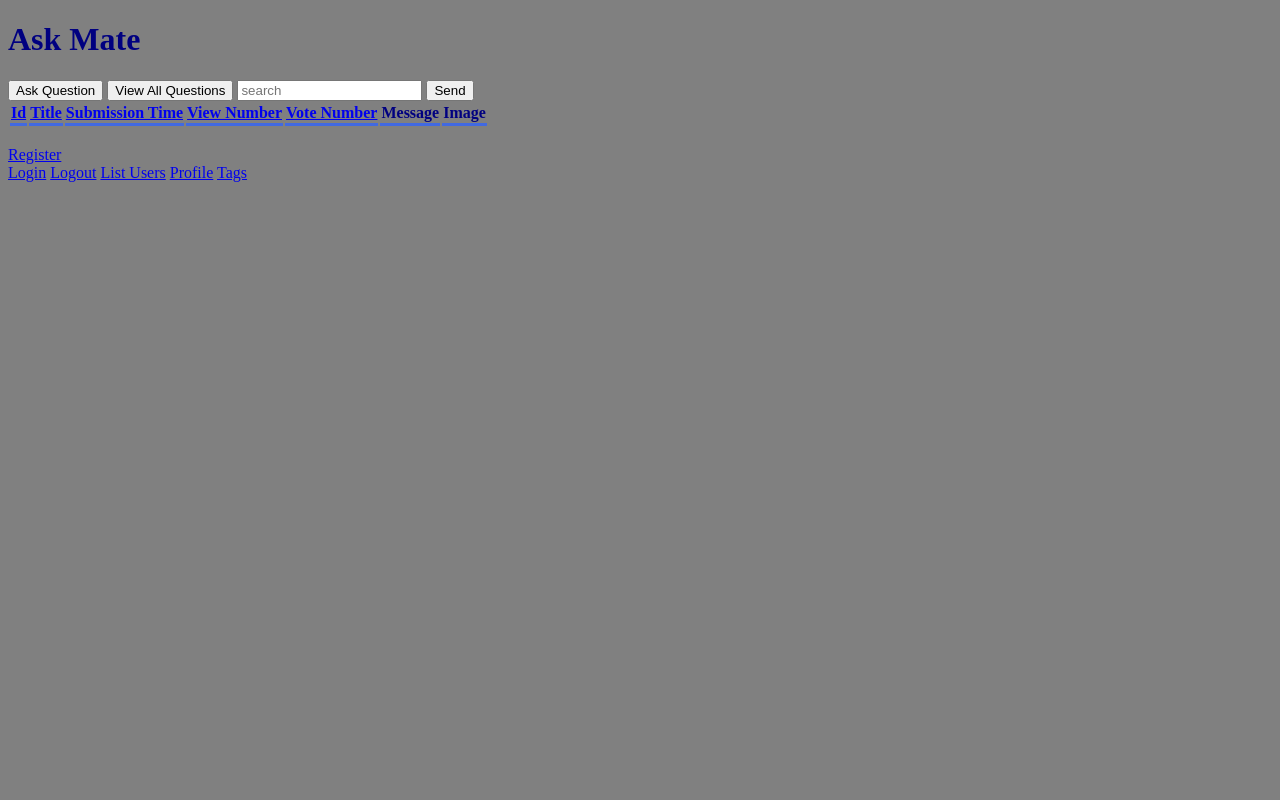
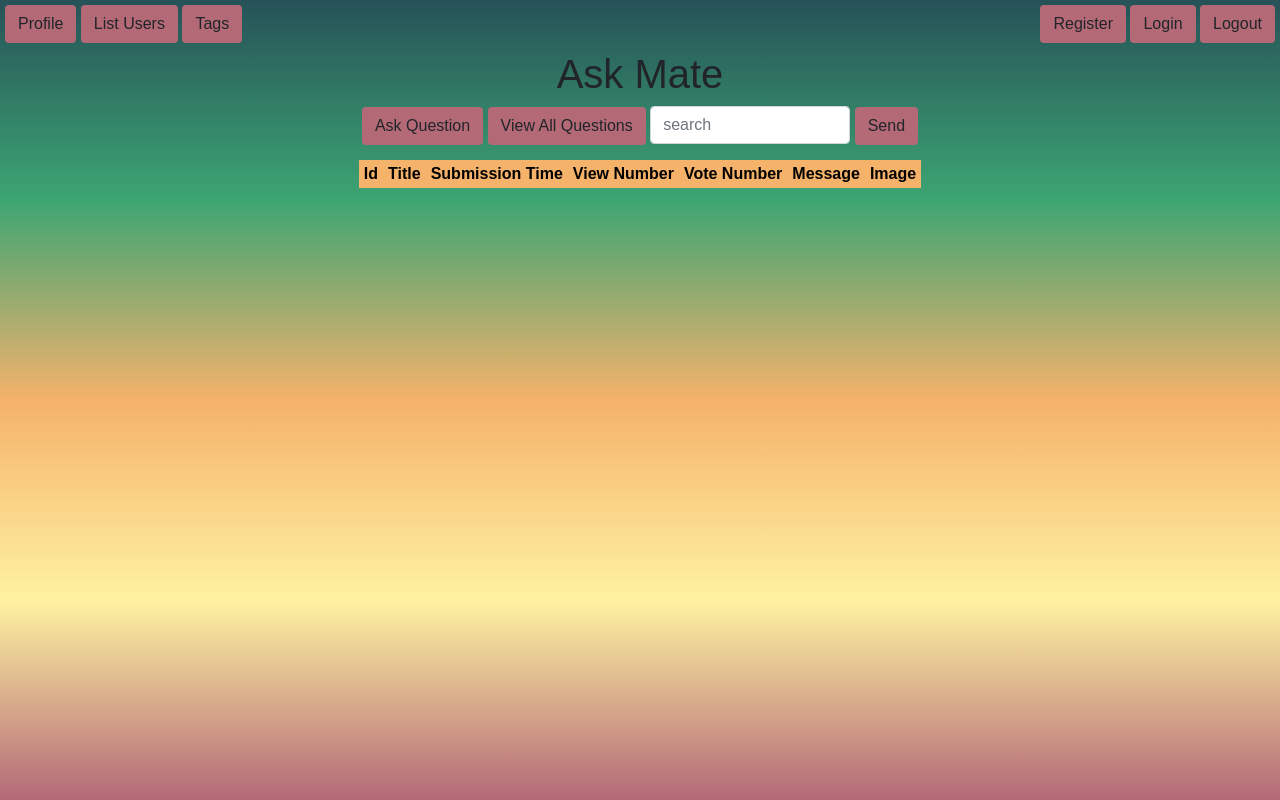
Before and after one commit to Catalin-code/ask-mate, a Flask app: page / in a window 1280 px wide. Run offline with Flask 2, Linux system fonts and the light colour scheme; the visitor is signed in with stand-in values (Sample User, id 1); data that the repository does not hold is empty; some libraries are stand-ins or nearby versions.

Commit message:
Adds css styling for main page

```diff
--- a/static/css/main.css
+++ b/static/css/main.css
@@ -1,154 +1,66 @@
 body {
-    background: rgb(164,164,175);
-    background: linear-gradient(90deg, rgba(164,164,175,1) 27%, rgba(159,159,170,0.7231267507002801) 51%, rgba(127,212,230,1) 100%);
-}
-#tag {
-    width: 80px !important;
-    display:inline-block !important;
+    background-image: linear-gradient(#265258,#3DA573, #F5B26B, #FEF2A1, #B36976 );
+    text-align: center;
+    padding-top: 50px;
+    padding-right: 200px;
+    padding-bottom: 50px;
+    padding-left: 200px;
+    font-family: sans-serif;
 }
 
-.card-deck .card {
-    margin-bottom: 0 !important;
-    margin-left: 0 !important;
-    background-color: rgba(255,250,241,0.69);
+.trb{
+    position: absolute; top: 0; right: 0;
+    margin: 5px 5px;
 }
 
-.p-3 {
-    padding-bottom: 0 !important;
-    padding-top: 0 !important;
+.tlb{
+    position: absolute; top: 0; left: 0;
+    margin: 5px 5px;
 }
 
-.navbar {
-    background-color: rgba(0,0,0,0.42) !important;
-    border-radius: 5px;
+.abc{
+    background-color: #B36976;
 }
 
-.jumbotron {
-    background-color: rgba(253,244,255,0.37) !important;
+table.center {
+    margin-left:auto;
+    margin-right:auto;
+  }
+
+
+#search_input {
+    width: 200px;
+    display: inline;
 }
 
-#comments-jumbotron {
-    height: 50%;
-    margin-bottom: 0 !important;
-    overflow-y: scroll;
-    max-height: 738px;
+table{
+    margin: 15px 0;
+
 }
 
-.custom-image{
-    width: 200px !important;
-    margin-left: 300px !important;
+td{
+    text-align: center;
 }
 
-#x-icon {
-    color: red;
+th{
+    text-align: center;
+    background-color: #F5B26B;
+    color: black;
+    padding: 5px;
 }
 
-.zoomCheck input[type=checkbox] {
-  display: none !important;
+td>a{
+    color: black;
 }
 
-.container img {
-  transition: transform 0.25s ease !important;
-  cursor: zoom-in !important;
+td>a:hover{
+    color: black;
 }
 
-input[type=checkbox]:checked ~ label > img {
-  transform: scale(4) !important;
-  cursor: zoom-out !important;
+th>a{
+    color: black;
 }
 
-#answer-likes {
-    margin-left: 880px;
-    margin-top: -70px;
-    margin-bottom: 0;
+th>a:hover{
+    color: black;
 }
-
-.answer-container {
-    background-color: rgba(253,244,255,0.46);
-    border: 1px solid #444444 !important;
-    border-radius: 5px;
-    box-shadow: 0 4px 6px -1px rgba(0, 0, 0, 0.1), 0 2px 4px -1px rgba(0, 0, 0, 0.06);
-}
-
-.comment-div {
-    margin-right: 50px;
-}
-
-#question-body {
-    overflow-y: auto;
-    height: 320px;
-}
-
-#scrollable-container{
-    overflow-y: auto;
-    max-height: 580px;
-}
-
-#comment-container {
-    overflow-y: scroll;
-    max-height: 200px;
-}
-
-#table-container {
-    overflow-y: scroll;
-    height: 600px;
-}
-
-.element::-webkit-scrollbar { width: 0 !important }
-
-mark {
-    background-color: yellow !important;
-}
-
-th {
-    text-align: center !important;
-}
-
-#home-button {
-  border: none;
-  transition: 0.3s;
-}
-
-#home-button:hover {
-  background-color: rgba(37,255,41,0.2);
-  color: white;
-    border-radius: 10px;
-}
-
-.navbar-brand{
-    text-decoration: underline;
-}
-
-#navbar {
-    padding-left: 400px !important;
-    padding-right: 400px !important;
-    width: 100% !important;
-    z-index: 2;
-}
-
-#question-image {
-    width: 100%;
-    height: 200px;
-}
-
-.wrapper {
-    width: 90%;
-    margin: 0 auto;
-    display: grid;
-    grid-gap: 20px;
-    grid-template-columns: 1fr 1fr 1fr;
-    grid-gap: 20px;
-}
-
-.item {
-    padding: 10px;
-    height: 100%;
-}
-
-.table-images {
-    max-height: 150px !important;
-}
-
-#question-grid {
-    background-color: rgba(253,244,255,0.46);
-}
--- a/templates/index.html
+++ b/templates/index.html
@@ -1,35 +1,20 @@
-<!DOCTYPE html>
-<html>
-    <head>
-        <meta charset="UTF-8">
-        <title>Ask Mate</title>
+{% extends 'layout.html' %}
+    {% block head %}
+    <h1 align="center">Ask Mate</h1>
+    {% endblock %}
 
-        <style>
-            body{
-                background-color: gray;
-                color: navy;
-            }
-            th{
-                border-width: 0px;
-                border-bottom-width: 3px;
-                border-bottom-color: royalblue;
-                border-style: solid;
-            }
-        </style>
-    </head>
-    <body
-        ><h1>Ask Mate</h1>
+    {% block body %}
     <form action="{{ url_for('route_ask') }}" method="get" style="display: inline;">
-            <button type="submit">Ask Question</button>
+        <button type="submit" class="btn abc">Ask Question</button>
     </form>
     <form action="{{ url_for('route_list') }}" method="get" style="display: inline;">
-            <button type="submit">View All Questions</button>
+        <button type="submit" class="btn abc">View All Questions</button>
     </form>
     <form action="{{ url_for('route_search') }}" method="get" style="display: inline;">
-            <input type="text" name="q" id="search_input" placeholder="search" required>
-            <button type="submit">Send</button>
+        <input type="text" class="form-control" name="q" id="search_input" placeholder="search" required>
+        <button type="submit" class="btn abc">Send</button>
     </form>
-        <table>
+    <table class="center">
         <tr>
             {% if sort_key == 'id' and sort_order == 'asc' %}
                 <th><a href="{{ url_for('route_index', order_by='id', order_direction='desc') }}">Id</a></th>
@@ -82,11 +67,14 @@
         {% endfor %}
     </table>
     <br>
-        <a href="{{ url_for('route_register') }}">Register</a><br>
-        <a href="{{ url_for('route_login') }}">Login</a>
-        <a href="{{ url_for('route_logout') }}">Logout</a>
-        <a href="{{ url_for('route_users') }}">List Users</a>
-        <a href="{{ url_for('route_user', user_id=user_id) }}">Profile</a>
-        <a href="{{ url_for('route_tags') }}">Tags</a>
-    </body>
-</html>
+    <div class="trb">
+        <a href="{{ url_for('route_register') }}" class="btn abc">Register</a>
+        <a href="{{ url_for('route_login') }}" class="btn abc">Login</a>
+        <a href="{{ url_for('route_logout') }}" class="btn abc">Logout</a>
+    </div>
+    <div class="tlb">
+        <a href="{{ url_for('route_user', user_id=user_id) }}" class="btn abc">Profile</a>
+        <a href="{{ url_for('route_users') }}" class="btn abc">List Users</a>
+        <a href="{{ url_for('route_tags') }}" class="btn abc">Tags</a>
+    </div>
+    {% endblock body %}
--- a/templates/layout.html
+++ b/templates/layout.html
@@ -4,12 +4,12 @@
     <meta name="viewport" content="width=device-width, initial-scale=1.0">
     <link rel="stylesheet" href="https://stackpath.bootstrapcdn.com/bootstrap/4.4.1/css/bootstrap.min.css"
           integrity="sha384-Vkoo8x4CGsO3+Hhxv8T/Q5PaXtkKtu6ug5TOeNV6gBiFeWPGFN9MuhOf23Q9Ifjh" crossorigin="anonymous">
-    <title>Ask Mate</title>
+    <link rel="stylesheet" href="/static/css/main.css">
     {% block head  %}
-
+        <title>Ask Mate</title>
     {% endblock %}
 </head>
-<body background="gray">
+<body>
     {% block body  %}
 
     {% endblock %}
```
Lines whose indentation alone changed are shown as unchanged.
